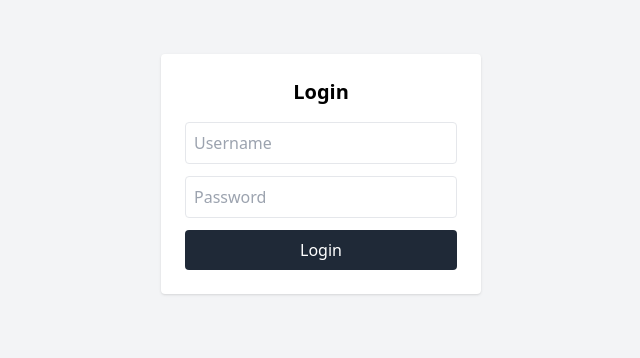
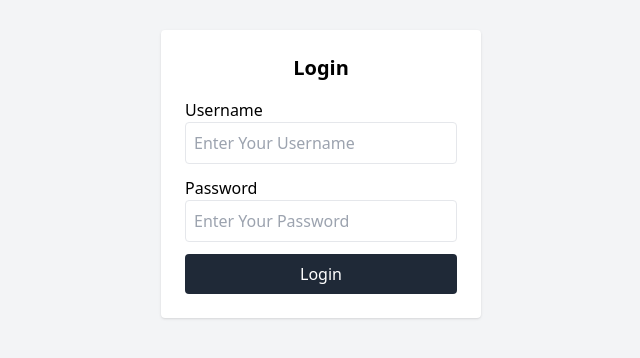
Before and after one commit to fazabsharcontact/TASK-MANAGEMENT-EXPRESS-REACT.JS-., a React app in the folder frontend/: page /dashboard in a window 1280 px wide. Shown: the part 226-584 px from the top of the page, without its empty margins (319-959 px from the left). Built offline with nearby package versions, Linux system fonts and the light colour scheme; the HTML template or start-up script is replaced by a standard one.

Commit message:
create Dashboard p1

```diff
--- /dev/null
+++ b/frontend/src/pages/Dashboard.jsx
@@ -0,0 +1,27 @@
+import { useEffect, useState } from "react";
+
+function Dashboard() {
+    const [tasks, setTasks] = useState([]);
+
+    return (
+        <div className="p-6">
+            <h1 className="text-2xl font-bold mb-4">
+                Dashboard
+            </h1>
+
+            {tasks.length === 0 ? (
+                <p>Tidak ada task</p>
+            ) : (
+                <ul>
+                    {tasks.map((task) => (
+                        <li key={task.id} className="border p-2 mb-2 rounded">
+                            {task.title}
+                        </li>
+                    ))}
+                </ul>
+            )}
+        </div>
+    );
+}
+
+export default Dashboard;
--- a/frontend/src/pages/Login.jsx
+++ b/frontend/src/pages/Login.jsx
@@ -38,16 +38,22 @@ function Login() {
                 <h2 className="text-xl font-bold mb-4 text-center">
                     Login
                 </h2>
+                <p>
+                    Username
+                </p>
                 <input
                     type="text"
-                    placeholder="Username"
+                    placeholder="Enter Your Username"
                     className="w-full border p-2 mb-3 rounded"
                     value={username}
                     onChange={(e) => setUsername(e.target.value)}
                 />
+                <p>
+                    Password
+                </p>
                 <input
                     type="password"
-                    placeholder="Password"
+                    placeholder="Enter Your Password"
                     className="w-full border p-2 mb-3 rounded"
                     value={password}
                     onChange={(e) => setPassword(e.target.value)}
```
